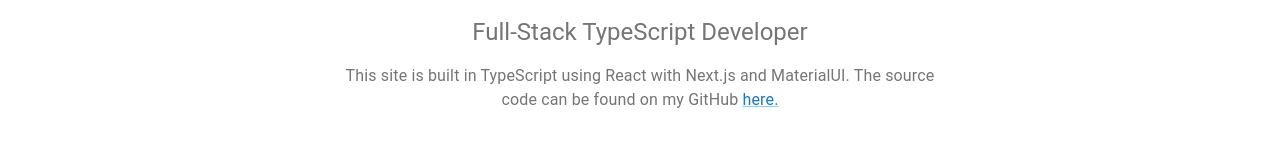
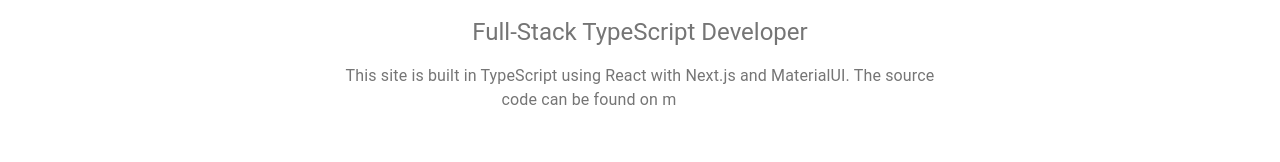
Before and after one commit to jonkiersey/aloha, a Next.js app: page /home in a window 1280 px wide. Shown: the part 296-458 px from the top of the page. Built offline with nearby package versions, Linux system fonts and the light colour scheme; no server answers.

Commit message:
feat: add typewriter effect on home page text, then fade in endorsement (#7)
* chore: move approval hook data into context

* feat: add typewriter effect on home page text, then fade in endorsement

```diff
--- a/package.json
+++ b/package.json
@@ -27,5 +27,6 @@
     "eslint": "^8",
     "eslint-config-next": "14.2.15",
     "typescript": "^5"
-  }
+  },
+  "packageManager": "yarn@4.5.1"
 }
--- /dev/null
+++ b/src/app/contexts/approvals-context.ts
@@ -0,0 +1,11 @@
+import useApprovals from "@app/hooks/use-approvals";
+import { createContext } from "react";
+
+const ApprovalsContext = createContext<ReturnType<typeof useApprovals>>({
+  approvalLoading: false,
+  approvals: null,
+  handleApproval: () => Promise.resolve(),
+  userClickCounter: 0,
+});
+
+export default ApprovalsContext;
--- a/src/app/home/approval-counter.tsx
+++ b/src/app/home/approval-counter.tsx
@@ -5,8 +5,9 @@
   styled,
   Typography,
 } from "@mui/material";
-import useApprovals from "./use-approvals";
 import { multiClickText } from "./utils";
+import ApprovalsContext from "@app/contexts/approvals-context";
+import { useContext } from "react";
 
 const ApprovalButton = styled(Button)({
   height: 40,
@@ -18,7 +19,6 @@
 const ApprovalBox = styled(Box)(({ theme }) => ({
   display: "flex",
   flexDirection: "column",
-  gap: 16,
   alignItems: "center",
   border: "1px solid",
   borderColor: theme.palette.primary.main,
@@ -32,7 +32,7 @@
 
 const ApprovalCounter = () => {
   const { approvalLoading, handleApproval, approvals, userClickCounter } =
-    useApprovals();
+    useContext(ApprovalsContext);
   return (
     approvals !== null && (
       <ApprovalBox>
--- a/src/app/home/page.tsx
+++ b/src/app/home/page.tsx
@@ -1,7 +1,9 @@
 "use client";
 import { sizes } from "@constants";
-import { Box, Link, styled, Typography } from "@mui/material";
+import { Box, keyframes, styled, Typography } from "@mui/material";
 import ApprovalCounter from "./approval-counter";
+import useTypewriter from "@app/hooks/use-typewriter";
+import { useEffect, useState } from "react";
 
 const PageContainer = styled(Box)({
   height: "100%",
@@ -33,22 +35,67 @@
   color: theme.palette.primary.dark,
 }));
 
+const FadeInContainer = styled(Box)({
+  animation: `${keyframes`
+    from {
+      opacity: 0;
+    }
+    to {
+      opacity: 1;
+  }`} 2s`,
+});
+
 const Home = () => {
+  const [canStartTyping, setCanStartTyping] = useState(false);
+
+  const nameTypewriter = useTypewriter({
+    canStart: canStartTyping,
+    text: "Jon Kiersey",
+    delay: 100,
+  });
+
+  const headlineTypewriter = useTypewriter({
+    canStart: nameTypewriter.isFinished,
+    text: "Full-Stack TypeScript Developer",
+    delay: 50,
+  });
+
+  const descriptionTypewriter = useTypewriter({
+    canStart: headlineTypewriter.isFinished,
+    text: "This site is built in TypeScript using React with Next.js and MaterialUI. The source code can be found on my GitHub ",
+    delay: 25,
+  });
+
+  const linkTypewriter = useTypewriter({
+    canStart: descriptionTypewriter.isFinished,
+    text: "here.",
+    delay: 25,
+    linkProps: {
+      href: "https://github.com/jonkiersey/aloha",
+      target: "_blank",
+    },
+  });
+
+  useEffect(() => {
+    setCanStartTyping(true);
+  }, []);
+
   return (
     <PageContainer>
       <ContentContainer>
-        <NameTypography variant="h1">Jon Kiersey</NameTypography>
+        <NameTypography variant="h1">{nameTypewriter.element}</NameTypography>
         <CenteredTypography variant="h5">
-          Full-Stack TypeScript Developer
+          {headlineTypewriter.element}
         </CenteredTypography>
         <CenteredTypography variant="body1">
-          This site is built in TypeScript using React with Next.js and
-          MaterialUI. The source code can be found on my GitHub{" "}
-          <Link href="https://github.com/jonkiersey/aloha" target="_blank">
-            here.
-          </Link>
+          {descriptionTypewriter.element}
+          {linkTypewriter.element}
         </CenteredTypography>
-        <ApprovalCounter />
+        {linkTypewriter.isFinished && (
+          <FadeInContainer>
+            <ApprovalCounter />
+          </FadeInContainer>
+        )}
       </ContentContainer>
     </PageContainer>
   );
--- /dev/null
+++ b/src/app/hooks/use-typewriter.tsx
@@ -0,0 +1,62 @@
+import { Link, LinkProps } from "@mui/material";
+import { useEffect, useState } from "react";
+
+type Props = {
+  canStart?: boolean;
+  delay?: number;
+  linkProps?: LinkProps;
+  text: string;
+  onFinished?: () => void;
+};
+
+const useTypewriter = ({
+  canStart = true,
+  delay = 500,
+  linkProps,
+  text,
+  onFinished,
+}: Props) => {
+  const [length, setLength] = useState(0);
+  const [isFinished, setIsFinished] = useState(false);
+
+  useEffect(() => {
+    if (!canStart) {
+      return;
+    }
+    const now = Date.now();
+    const interval = setInterval(() => {
+      const elapsedTime = Date.now() - now;
+      const index = Math.floor(elapsedTime / delay);
+
+      if (index < text.length + 1) {
+        setLength(index);
+      } else {
+        if (onFinished) {
+          onFinished();
+        }
+        setIsFinished(true);
+        clearInterval(interval);
+      }
+    }, delay);
+
+    return () => clearInterval(interval);
+  }, [canStart, delay, onFinished, text]);
+
+  const typewritten = text.slice(0, length);
+  const untyped = text.slice(length);
+  const element: JSX.Element = (
+    <>
+      {linkProps ? <Link {...linkProps}>{typewritten}</Link> : typewritten}
+      <span style={{ color: "transparent" }}>{untyped}</span>
+    </>
+  );
+
+  return {
+    typewritten,
+    untyped,
+    isFinished,
+    element,
+  };
+};
+
+export default useTypewriter;
--- a/src/app/layout.tsx
+++ b/src/app/layout.tsx
@@ -11,6 +11,8 @@
 import EmailIcon from "@mui/icons-material/Email";
 import WorkIcon from "@mui/icons-material/Work";
 import Head from "next/head";
+import useApprovals from "./hooks/use-approvals";
+import ApprovalsContext from "./contexts/approvals-context";
 
 const ContentContainer = styled(Box)({
   flexGrow: 1,
@@ -57,6 +59,7 @@
 }: Readonly<{
   children: React.ReactNode;
 }>) => {
+  const approvals = useApprovals();
   return (
     <html lang="en">
       <Head>
@@ -65,11 +68,13 @@
       <body style={{ margin: 0, height: "100vh" }}>
         <main>
           <ThemeProvider theme={theme}>
-            <PageContainer>
-              <Header routes={navHeaderRoutes} />
-              <ContentContainer>{children}</ContentContainer>
-              <Footer />
-            </PageContainer>
+            <ApprovalsContext.Provider value={approvals}>
+              <PageContainer>
+                <Header routes={navHeaderRoutes} />
+                <ContentContainer>{children}</ContentContainer>
+                <Footer />
+              </PageContainer>
+            </ApprovalsContext.Provider>
           </ThemeProvider>
         </main>
       </body>
```
Also changed, not shown: src/app/hooks/use-approvals.ts (renamed from src/app/home/use-approvals.ts), 1 other file (tests, documents, lock files or other folders).
